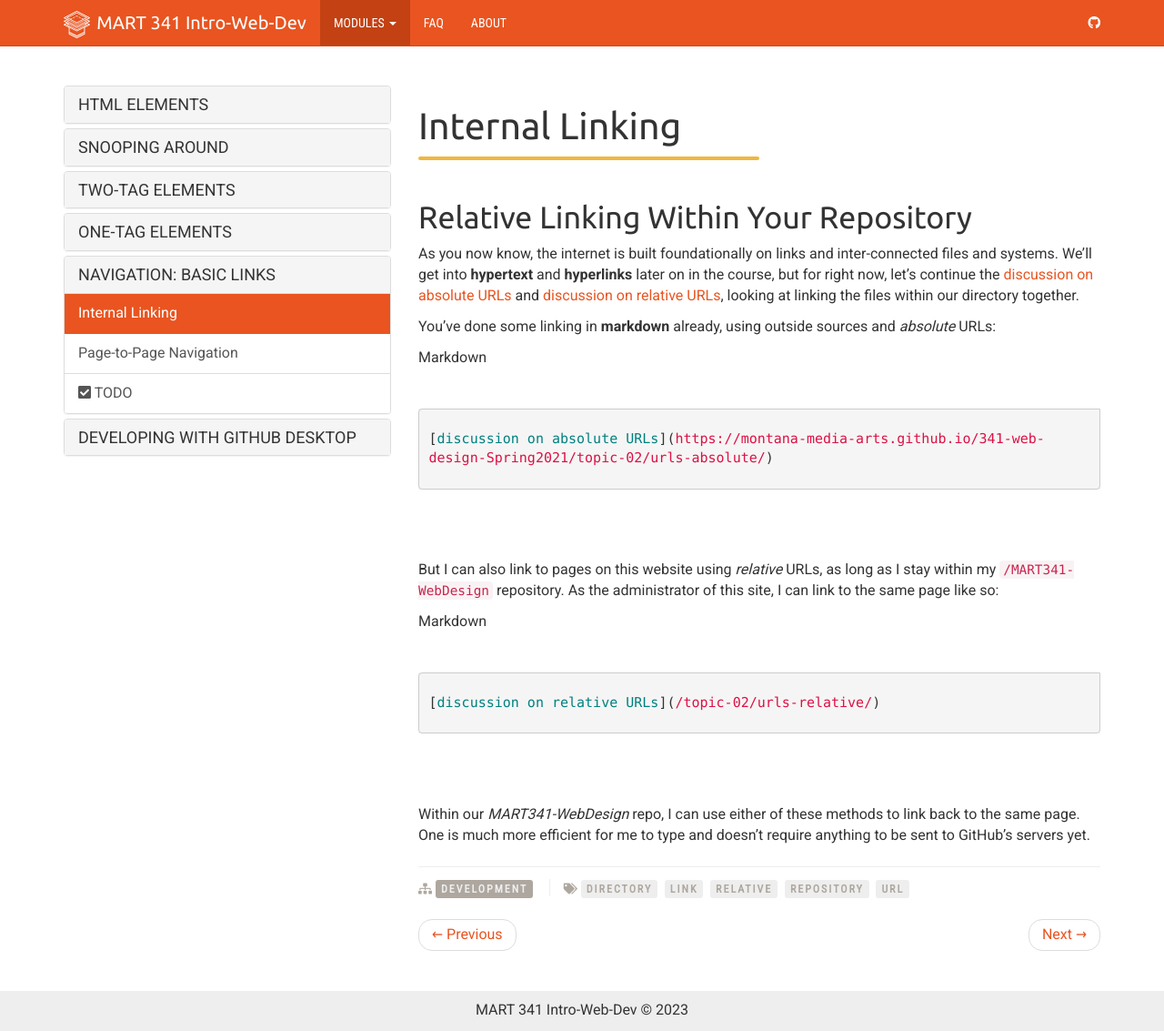
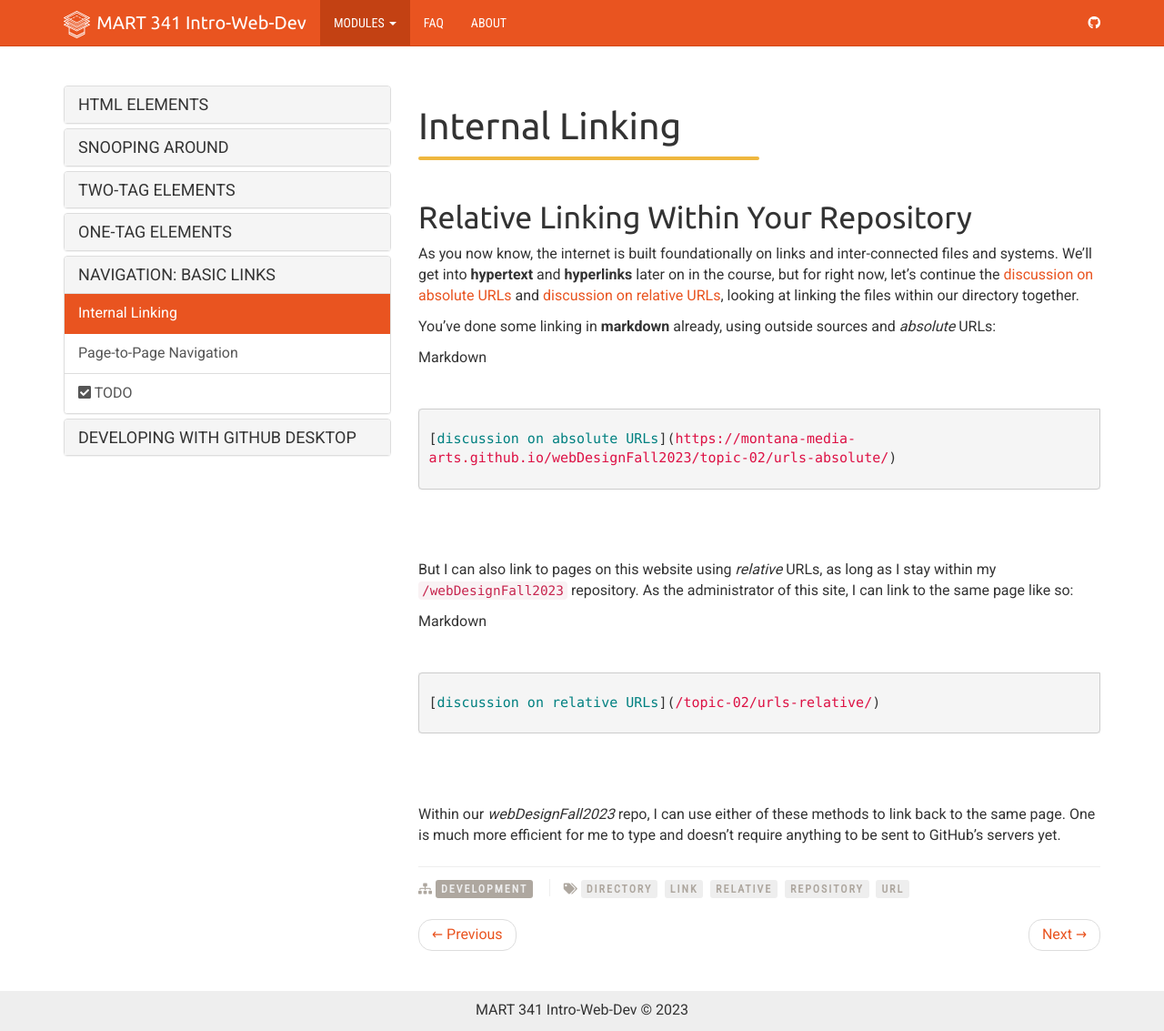
Before and after one commit to Montana-Media-Arts/webDesignSpring2024, a Jekyll site: the page built from _docs/topic-04/04-nav-links/page-01.md, in a window 1280 px wide and 1133 px high. Shown: the whole window at 91% size. Built offline with Jekyll 4.4.1, drawn with Linux system fonts in a browser that asks for light colours; nearby versions of some CDN libraries.

Commit message:
Update page-01.md

````diff
--- a/_docs/topic-04/04-nav-links/page-01.md
+++ b/_docs/topic-04/04-nav-links/page-01.md
@@ -9,20 +9,20 @@ tags: directory, link, relative, repository, url
 <div class="divider-heading"></div>
 
 ## Relative Linking Within Your Repository
-As you now know, the internet is built foundationally on links and inter-connected files and systems. We'll get into **hypertext** and **hyperlinks** later on in the course, but for right now, let's continue the <a href="https://montana-media-arts.github.io/341-web-design-Spring2021/topic-02/urls-absolute/" target="_new">discussion on absolute URLs</a> and <a href="https://montana-media-arts.github.io/341-web-design-Spring2021/topic-02/urls-relative/" target="_new">discussion on relative URLs</a>, looking at linking the files within our directory together.
+As you now know, the internet is built foundationally on links and inter-connected files and systems. We'll get into **hypertext** and **hyperlinks** later on in the course, but for right now, let's continue the <a href="https://montana-media-arts.github.io/webDesignFall2023/topic-02/urls-absolute/" target="_new">discussion on absolute URLs</a> and <a href="https://montana-media-arts.github.io/webDesignFall2023/topic-02/urls-relative/" target="_new">discussion on relative URLs</a>, looking at linking the files within our directory together.
 
 You've done some linking in **markdown** already, using outside sources and _absolute_ URLs:
 
 
 <div id="code-heading">Markdown</div>
 ```markdown
-[discussion on absolute URLs](https://montana-media-arts.github.io/341-web-design-Spring2021/topic-02/urls-absolute/)
+[discussion on absolute URLs](https://montana-media-arts.github.io/webDesignFall2023/topic-02/urls-absolute/)
 ```
 
 
 <br />
 
-But I can also link to pages on this website using _relative_ URLs, as long as I stay within my  `/MART341-WebDesign` repository. As the administrator of this site, I can link to the same page like so:
+But I can also link to pages on this website using _relative_ URLs, as long as I stay within my  `/webDesignFall2023` repository. As the administrator of this site, I can link to the same page like so:
 
 
 <div id="code-heading">Markdown</div>
@@ -33,4 +33,4 @@ But I can also link to pages on this website using _relative_ URLs, as long as I
 
 <br />
 
-Within our _MART341-WebDesign_ repo, I can use either of these methods to link back to the same page. One is much more efficient for me to type and doesn't require anything to be sent to GitHub's servers yet.
+Within our _webDesignFall2023_ repo, I can use either of these methods to link back to the same page. One is much more efficient for me to type and doesn't require anything to be sent to GitHub's servers yet.
````
